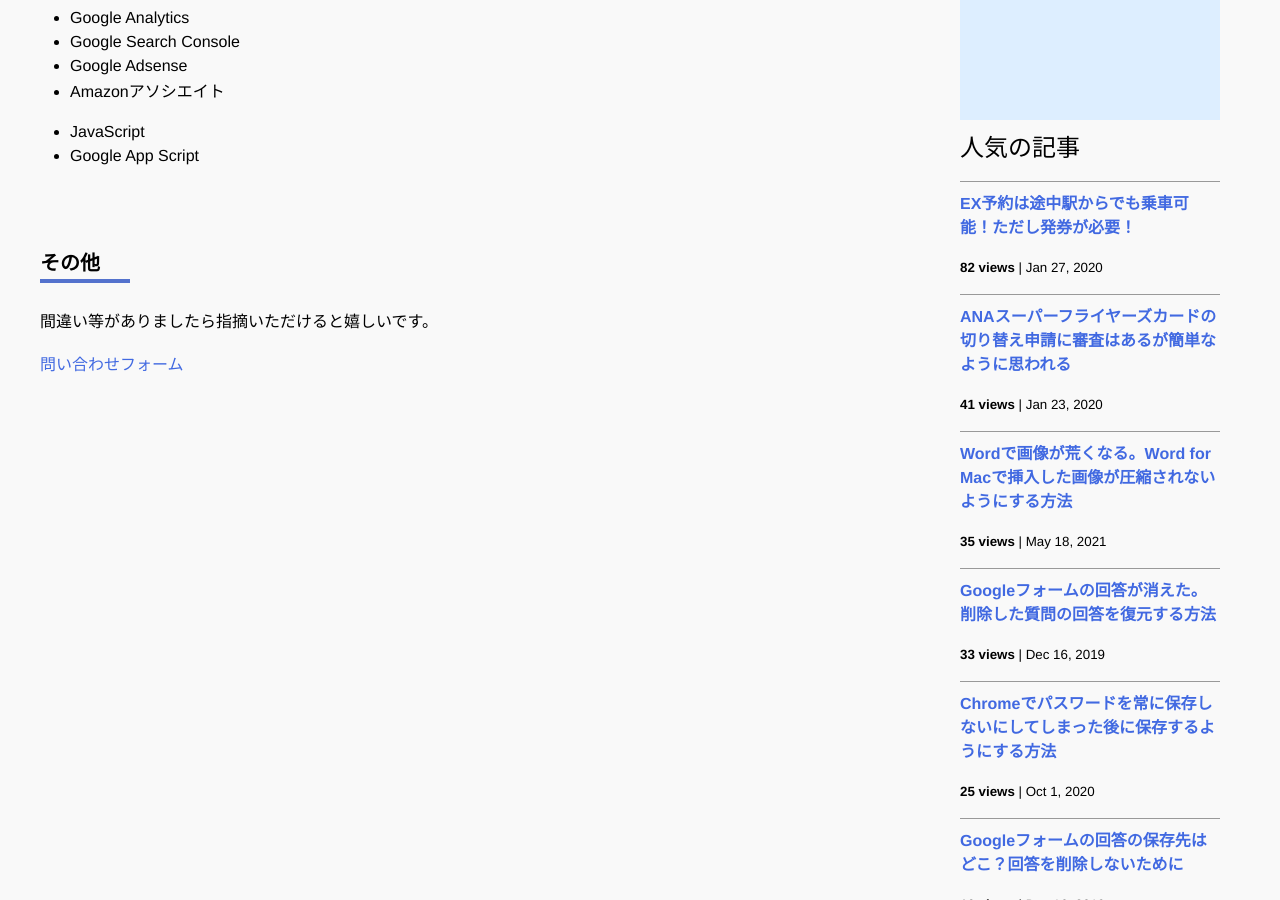
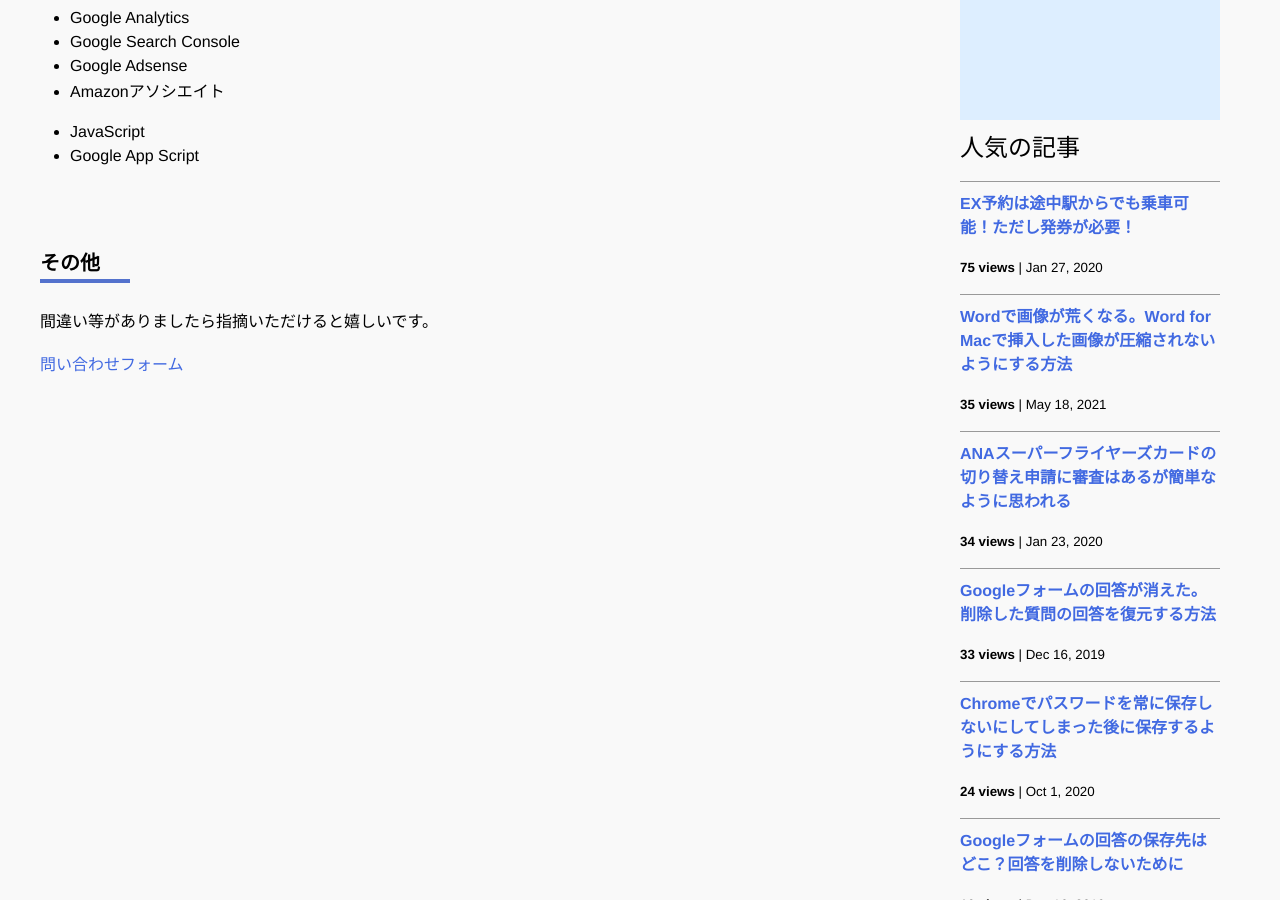
Before and after one commit to iwanaminami/shoyaiwaname, a Jekyll site: the page built from about.markdown, in a window 1280 px wide and 900 px high, scrolled down 693 px. Built offline with Jekyll 4.4.1, drawn with Linux system fonts in a browser that asks for light colours; nearby versions of some CDN libraries; comment, search, counter and statistics services are not loaded.

Commit message:
chore(ga): update _data/popularposts.yml 20260525-0052

```diff
--- a/_data/popularposts.yml
+++ b/_data/popularposts.yml
@@ -1,13 +1,13 @@
 side:
-  - view: 82
+  - view: 75
     url: "/2020/01/27/ex-rideontheway.html"
-  - view: 41
-    url: "/2020/01/23/sfc-judge.html"
   - view: 35
     url: "/2021/05/18/image-compression-word.html"
+  - view: 34
+    url: "/2020/01/23/sfc-judge.html"
   - view: 33
     url: "/2019/12/16/restore-googleform.html"
-  - view: 25
+  - view: 24
     url: "/2020/10/01/googlepassword.html"
   - view: 11
     url: "/"
```
